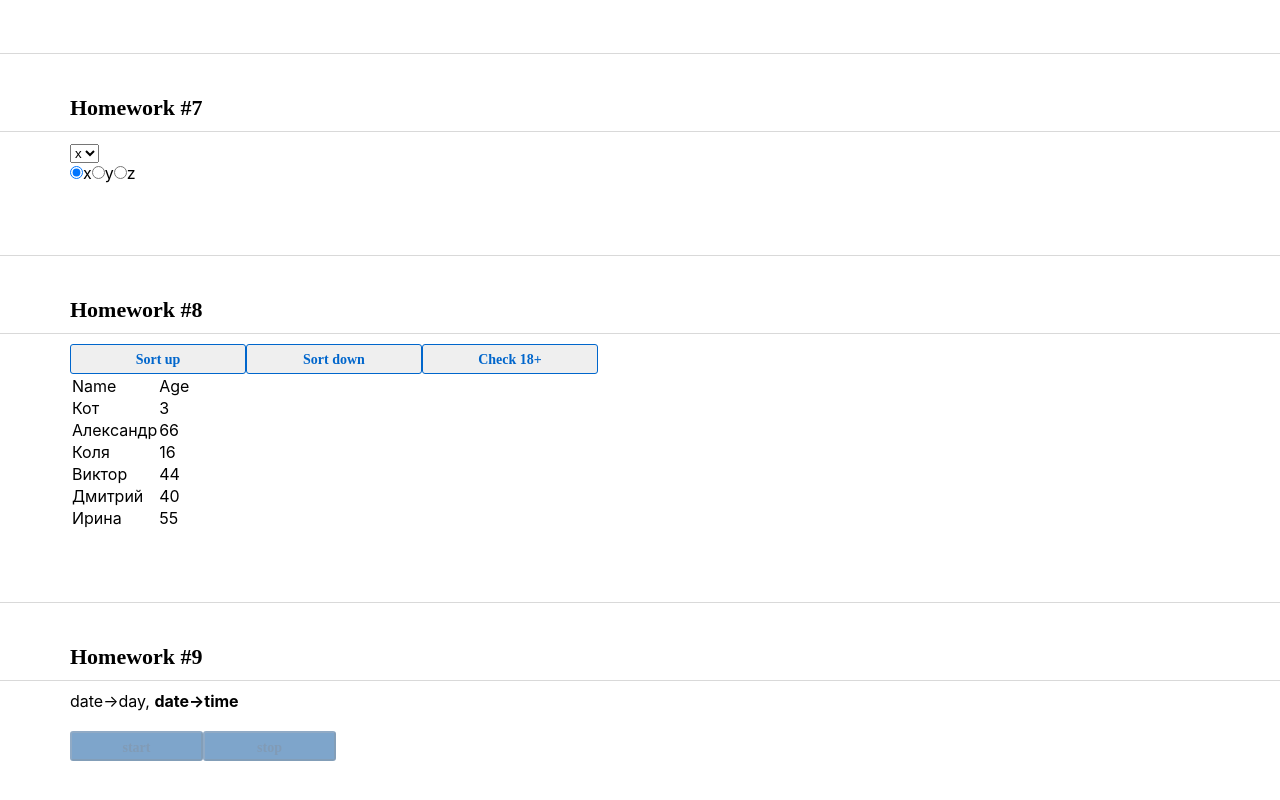
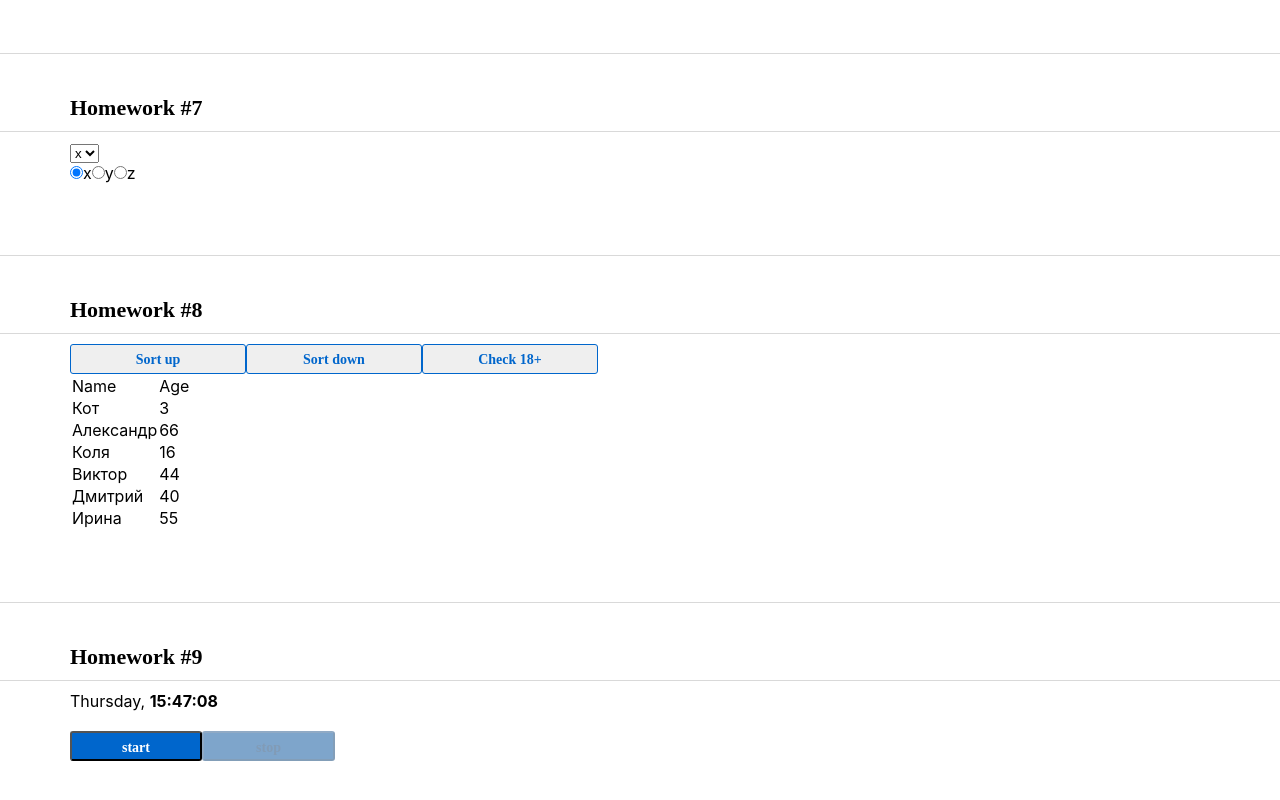
Before and after one commit to BYAsurim/home, a React (Create React App) app: page /#/junior in a window 1280 px wide. Shown: the part 206-1006 px from the top of the page. Built offline with nearby package versions, Linux system fonts and the light colour scheme.

Commit message:
hw9 is done

```diff
--- a/src/s2-homeworks/hw09/Clock.tsx
+++ b/src/s2-homeworks/hw09/Clock.tsx
@@ -10,29 +10,53 @@ function Clock() {
     const [show, setShow] = useState<boolean>(false)
 
     const start = () => {
+        setTimerId(+setInterval(() => {
+            // saveState('hw9-date', new Date())
+            // let dateNow = restoreState('hw9-date',  date)
+            setDate(new Date())
+        }, 1000))
+
+
         // пишут студенты // запустить часы (должно отображаться реальное время, а не +1)
         // сохранить ид таймера (https://learn.javascript.ru/settimeout-setinterval#setinterval)
+    }
 
-    }
 
     const stop = () => {
         // пишут студенты // поставить часы на паузу, обнулить ид таймера (timerId <- undefined)
-
+        clearInterval(timerId)
+        setTimerId(undefined)
     }
 
     const onMouseEnter = () => { // пишут студенты // показать дату если наведена мышка
-
+        setShow(true)
     }
     const onMouseLeave = () => { // пишут студенты // спрятать дату если мышка не наведена
-
+        setShow(false)
     }
 
-    const stringTime = 'date->time' || <br/> // часы24:минуты:секунды (01:02:03)/(23:02:03)/(24:00:00)/(00:00:01) // пишут студенты
-    const stringDate = 'date->date' || <br/> // день.месяц.год (01.02.2022) // пишут студенты, варианты 01.02.0123/01.02.-123/01.02.12345 не рассматриваем
+    const formatterTime = new Intl.DateTimeFormat("ru", {
+        hour: 'numeric',
+        minute: 'numeric',
+        second: 'numeric'
+    })
+    const stringTime =
+        `${formatterTime.format(date)}` || <br/> // часы24:минуты:секунды (01:02:03)/(23:02:03)/(24:00:00)/(00:00:01) // пишут студенты
+
+    const formatterDate = new Intl.DateTimeFormat("ru",)
+    const stringDate =
+        `${formatterDate.format(date)}` || <br/> // день.месяц.год (01.02.2022) // пишут студенты, варианты 01.02.0123/01.02.-123/01.02.12345 не рассматриваем
 
     // день недели на английском, месяц на английском (https://learn.javascript.ru/intl#intl-datetimeformat)
-    const stringDay = 'date->day' || <br/> // пишут студенты
-    const stringMonth = 'date->month' || <br/> // пишут студенты
+    const formatterDay = new Intl.DateTimeFormat("en-US", {
+        weekday: 'long'
+    })
+    const stringDay: string | JSX.Element | Date = `${formatterDay.format(date)}` || <br/> // пишут студенты
+
+    const formatterMonth = new Intl.DateTimeFormat("en-US", {
+        month: 'long'
+    })
+    const stringMonth = `${formatterMonth.format(date)}` || <br/> // пишут студенты
 
     return (
         <div className={s.clock}>
@@ -66,14 +90,14 @@ function Clock() {
             <div className={s.buttonsContainer}>
                 <SuperButton
                     id={'hw9-button-start'}
-                    disabled={true} // пишут студенты // задизэйблить если таймер запущен
+                    disabled={!!timerId} // пишут студенты // задизэйблить если таймер запущен
                     onClick={start}
                 >
                     start
                 </SuperButton>
                 <SuperButton
                     id={'hw9-button-stop'}
-                    disabled={true} // пишут студенты // задизэйблить если таймер не запущен
+                    disabled={timerId === undefined} // пишут студенты // задизэйблить если таймер не запущен
                     onClick={stop}
                 >
                     stop
```
